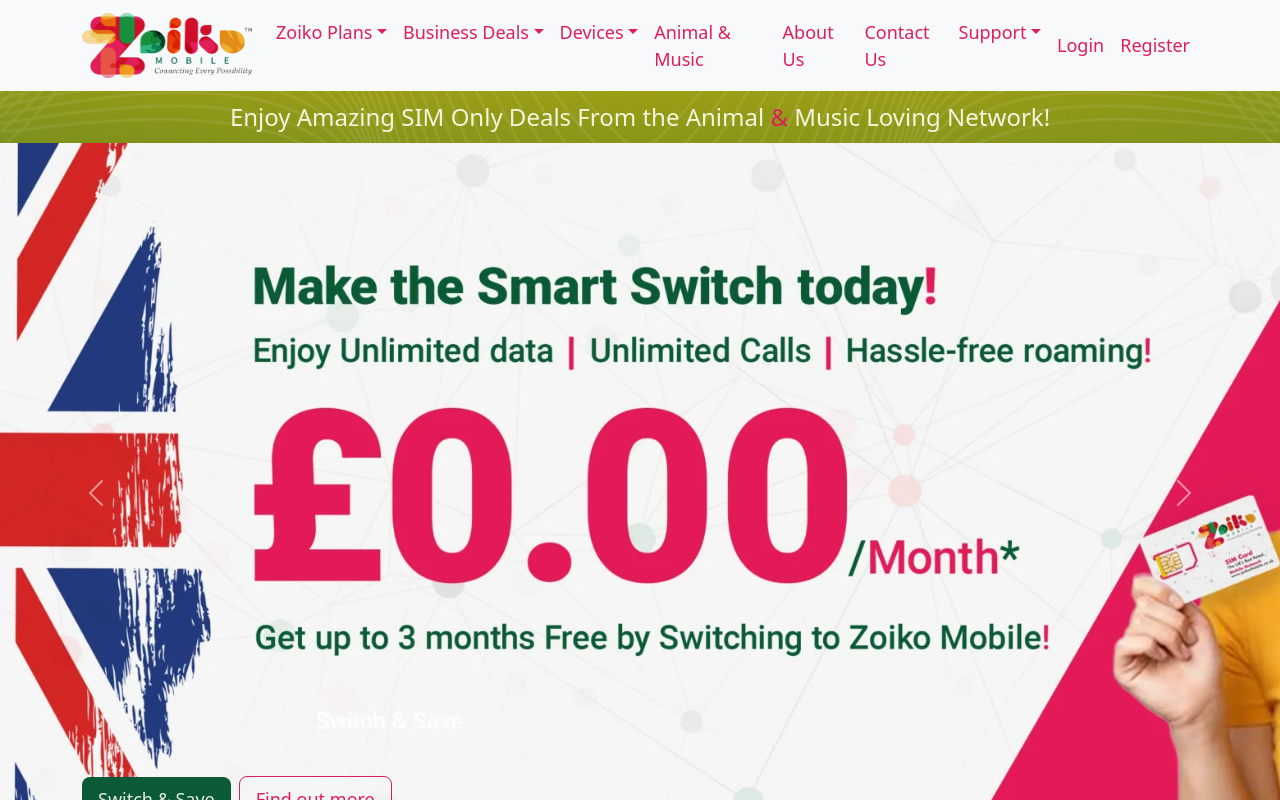
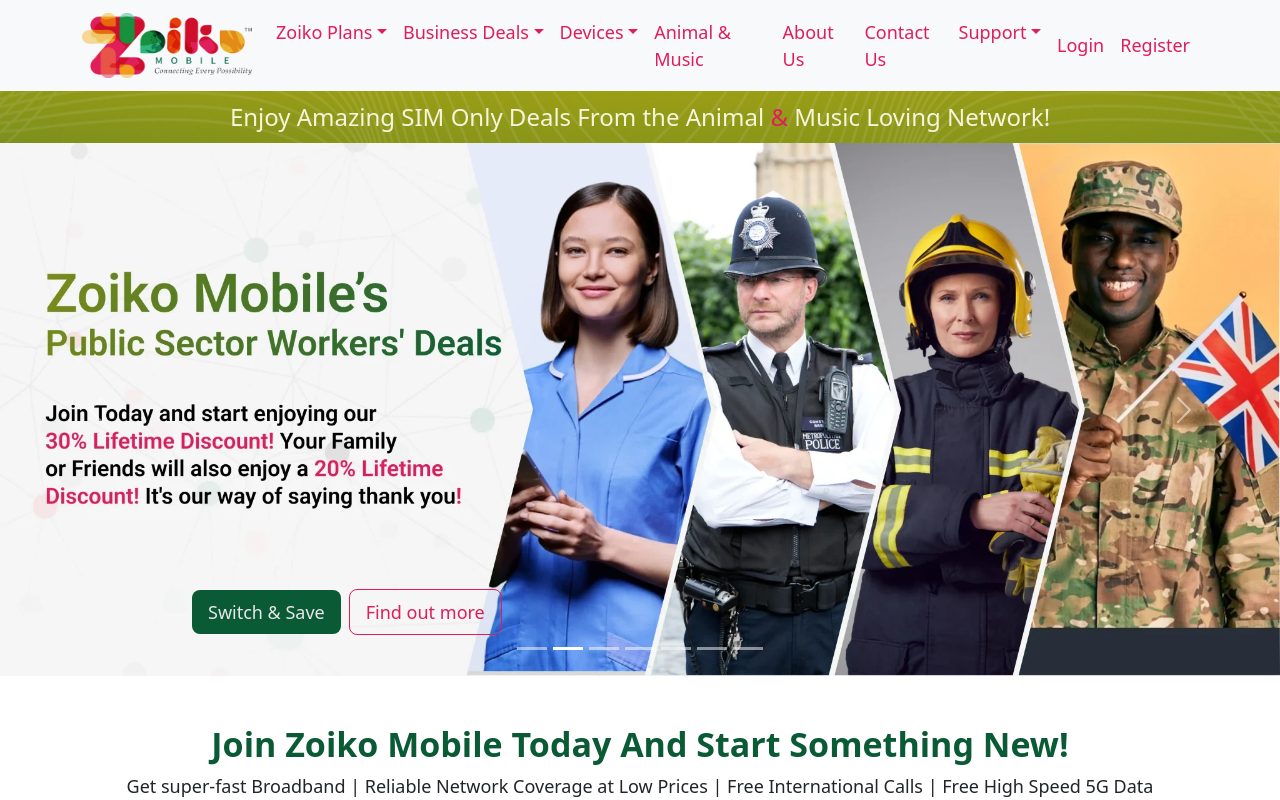
Before and after one commit to Euronoxx/zmuk, a Next.js app: page / in a window 1280 px wide. Shown: the top 800 px of the page. Built offline with nearby package versions, Linux system fonts and the light colour scheme.

Commit message:
Home banner updated

```diff
--- a/app/components/Homebanner.js
+++ b/app/components/Homebanner.js
@@ -1,88 +1,114 @@
-import { Container } from "react-bootstrap";
-import 'bootstrap/dist/css/bootstrap.min.css';
-import Link from "next/link";
+import Link from 'next/link';
+import React from 'react';
+import { Carousel, Container } from 'react-bootstrap';
 import '../globals.css';
-import { Carousel } from "react-bootstrap";
 
-const homebanner = () => {
-
+function Homebanner() {
   return (
+    <>
     <Container fluid className="p-0">
         <div className="headbar">
             <Container className="py-2">
                 Enjoy Amazing SIM Only Deals From the Animal <span className="txtred">&amp;</span> Music Loving Network!
             </Container>
         </div>
-
-            <div id="carouselExampleControls" className="carousel slide" data-bs-ride="carousel">
-                <div className="carousel-inner">
-                    <div className="carousel-item slide1 active">
-                        <div className="container">
+    </Container>
+    <div>
+      <Carousel>
+        <Carousel.Item>
+          <img
+            className="d-block w-100"
+            src="/img/banner-img-1.webp"
+            alt="First slide"
+          />
+          <Carousel.Caption>
             <div className="btnbox">
                 <Link href='/zoiko-mobile-switch-save-form' className="gr">Switch &amp; Save</Link>
                 <Link href="#" className="wh">Find out more</Link>
             </div>
-                        </div>
-                    </div>
-                    <div className="carousel-item slide2">
-                        <div className="container">
+          </Carousel.Caption>
+        </Carousel.Item>
+        <Carousel.Item>
+          <img
+            className="d-block w-100"
+            src="/img/banner-img-2.webp"
+            alt="Second slide"
+          />
+          <Carousel.Caption>
             <div className="btnbox">
                 <Link href='/zoiko-mobile-switch-save-form' className="gr">Switch &amp; Save</Link>
                 <Link href="#" className="wh">Find out more</Link>
             </div>
-                        </div>
-                    </div>
-                    <div className="carousel-item slide3">
-                        <div className="container">
+          </Carousel.Caption>
+        </Carousel.Item>
+        <Carousel.Item>
+          <img
+            className="d-block w-100"
+            src="/img/banner-img-3.webp"
+            alt="Third slide"
+          />
+          <Carousel.Caption>
             <div className="btnbox">
                 <Link href='/zoiko-mobile-switch-save-form' className="gr">Switch &amp; Save</Link>
                 <Link href="#" className="wh">Find out more</Link>
             </div>
-                        </div>
-                    </div>
-                    <div className="carousel-item slide4">
-                        <div className="container">
+          </Carousel.Caption>
+        </Carousel.Item>
+        <Carousel.Item>
+          <img
+            className="d-block w-100"
+            src="/img/slide-4.png"
+            alt="Fourth slide"
+          />
+          <Carousel.Caption>
             <div className="btnbox">
                 <Link href="#" className="gr">View Detail</Link>
                 <Link href="#" className="wh">Buy Now</Link>
             </div>
-                        </div>
-                    </div>
-                    <div className="carousel-item slide5">
-                        <div className="container">
+          </Carousel.Caption>
+        </Carousel.Item>
+        <Carousel.Item>
+          <img
+            className="d-block w-100"
+            src="/img/slide-5.webp"
+            alt="Fifth slide"
+          />
+          <Carousel.Caption>
             <div className="btnbox">
                 <Link href='/zoiko-mobile-switch-save-form' className="gr">Switch &amp; Save</Link>
                 <Link href="#" className="wh">Find out more</Link>
             </div>
-                        </div>
-                    </div>
-                    <div className="carousel-item slide6">
-                        <div className="container">
+          </Carousel.Caption>
+        </Carousel.Item>
+        <Carousel.Item>
+          <img
+            className="d-block w-100"
+            src="/img/slide-6.webp"
+            alt="Sixth slide"
+          />
+          <Carousel.Caption>
             <div className="btnbox">
                 <Link href='/zoiko-mobile-switch-save-form' className="gr">Switch &amp; Save</Link>
                 <Link href="#" className="wh">Find out more</Link>
             </div>
-                        </div>
-                    </div>
-                    <div className="carousel-item slide7">
-                        <div className="container">
+          </Carousel.Caption>
+        </Carousel.Item>
+        <Carousel.Item>
+          <img
+            className="d-block w-100"
+            src="/img/slide-7.webp"
+            alt="Seventh slide"
+          />
+          <Carousel.Caption>
             <div className="btnbox">
                 <Link href='/zoiko-mobile-switch-save-form' className="gr">Switch &amp; Save</Link>
                 <Link href="#" className="wh">Find out more</Link>
             </div>
+          </Carousel.Caption>
+        </Carousel.Item>
+      </Carousel>
     </div>
-                    </div>
-                </div>
-                <button className="carousel-control-prev" type="button" data-bs-target="#carouselExampleControls" data-bs-slide="prev">
-                    <span className="carousel-control-prev-icon" aria-hidden="true"></span>
-                    <span className="visually-hidden">Previous</span>
-                </button>
-                <button className="carousel-control-next" type="button" data-bs-target="#carouselExampleControls" data-bs-slide="next">
-                    <span className="carousel-control-next-icon" aria-hidden="true"></span>
-                    <span className="visually-hidden">Next</span>
-                </button>
-            </div>
-        </Container>
+    </>
   );
-};
-export default homebanner;
+}
+export default Homebanner;
--- a/app/globals.css
+++ b/app/globals.css
@@ -24,44 +24,6 @@
 .nav-tabs a.active {
   background-color: #0A5A35 !important;
   color: #E7E7E8 !important;
-}
-.slide1 {
-  background-image: url('/img/banner-img-1.webp');
-  background-repeat: no-repeat;
-  background-size: cover;
-}
-.slide2 {
-  background-image: url('/img/banner-img-2.webp');
-  background-repeat: no-repeat;
-  background-size: cover;
-}
-.slide3 {
-  background-image: url('/img/banner-img-3.webp');
-  background-repeat: no-repeat;
-  background-size: cover;
-}
-.slide4 {
-  background-image: url('/img/slide-4.png');
-  background-repeat: no-repeat;
-  background-size: cover;
-}
-.slide5 {
-  background-image: url('/img/slide-5.webp');
-  background-repeat: no-repeat;
-  background-size: cover;
-}
-.slide6 {
-  background-image: url('/img/slide-6.webp');
-  background-repeat: no-repeat;
-  background-size: cover;
-}
-.slide7 {
-  background-image: url('/img/slide-7.webp');
-  background-repeat: no-repeat;
-  background-size: cover;
-}
-.slide1, .slide2, .slide3, .slide4, .slide5, .slide6, .slide7 {
-  height: 700px;
 }
 .carousel-iten .container {
   position: relative;
@@ -569,9 +531,6 @@
       font-size: 14px;
       margin-right: 22px;
   }
-  .slide1, .slide2, .slide3, .slide4, .slide5, .slide6, .slide7 {
-      height: 300px;
-  }
   .aboutbox {
     margin-top: -12px;
     font-size: 14px;
@@ -592,4 +551,25 @@
   .aboutbox h2 {
     font-size: 16px;
   }
+  .btnbox {
+    position: absolute;
+    bottom: 10px;
+    font-size: 14px;
+  }
+  .btnbox .wh {
+    text-decoration: none;
+    padding: 6px 8px;
+    border: 1px solid #DF1E5A;
+    color: #DF1E5A;
+    border-radius: 8px;
+    margin-right: 4px;
+  }
+  .btnbox .gr {
+    text-decoration: none;
+    padding: 6px 8px;
+    color: #E7E7E8;
+    background-color: #0A5A35;
+    border-radius: 8px;
+    margin-right: 4px;
+  }
 }
```
Lines whose indentation alone changed are shown as unchanged.
